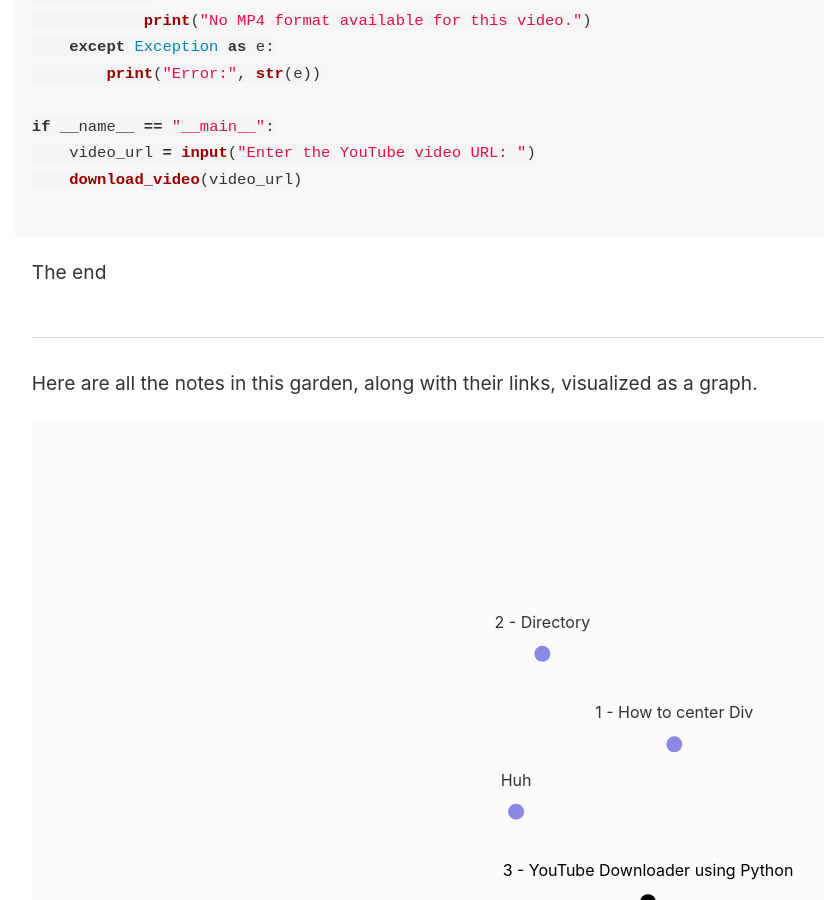
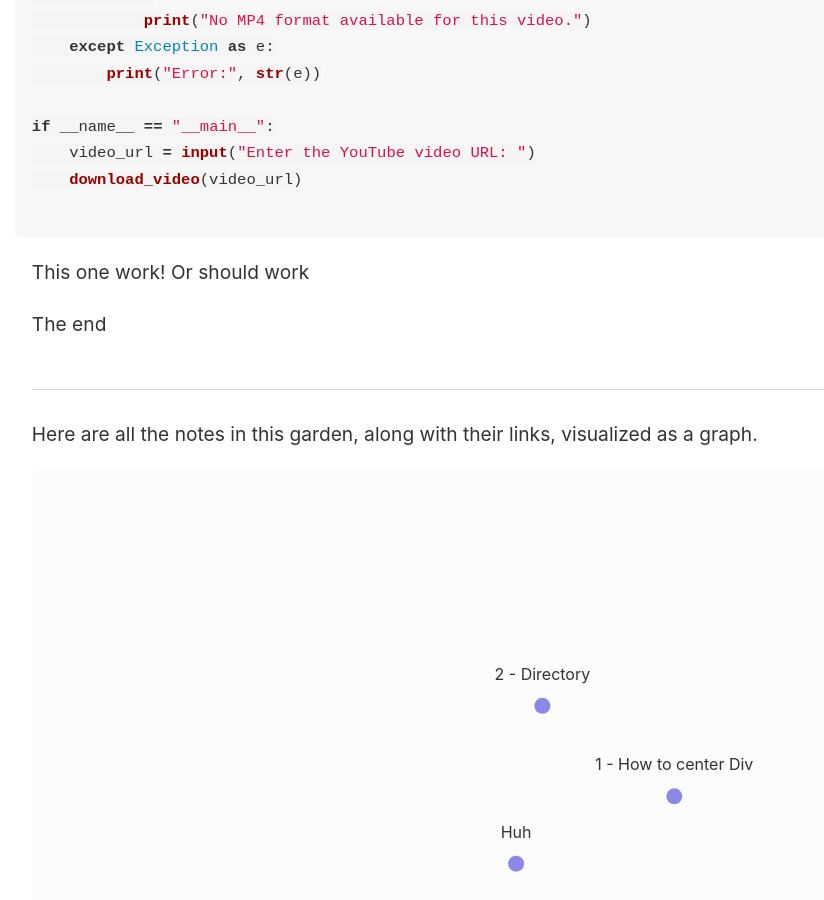
Before and after one commit to RealNattawattHongthong/digital-garden, a Jekyll site: the page built from _notes/youtube downloader.md, in a window 1280 px wide and 900 px high, scrolled down 627 px. Shown: the whole window, without its empty margins (45-869 px from the left). Built offline with Jekyll 4.4.1, drawn with Linux system fonts in a browser that asks for light colours.

Commit message:
Update youtube downloader.md

````diff
--- a/_notes/youtube downloader.md
+++ b/_notes/youtube downloader.md
@@ -24,3 +24,4 @@ if __name__ == "__main__":
     download_video(video_url)
 
 ```
+This one work! Or should work
````
